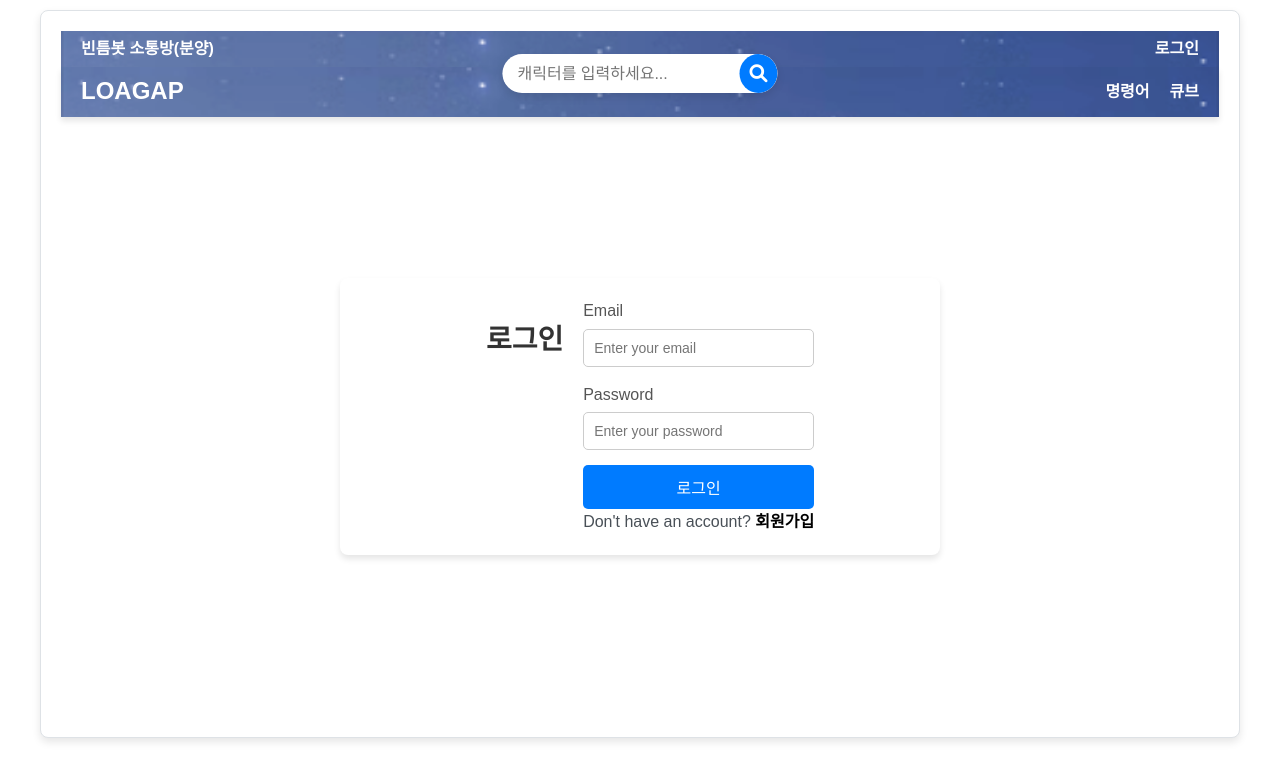
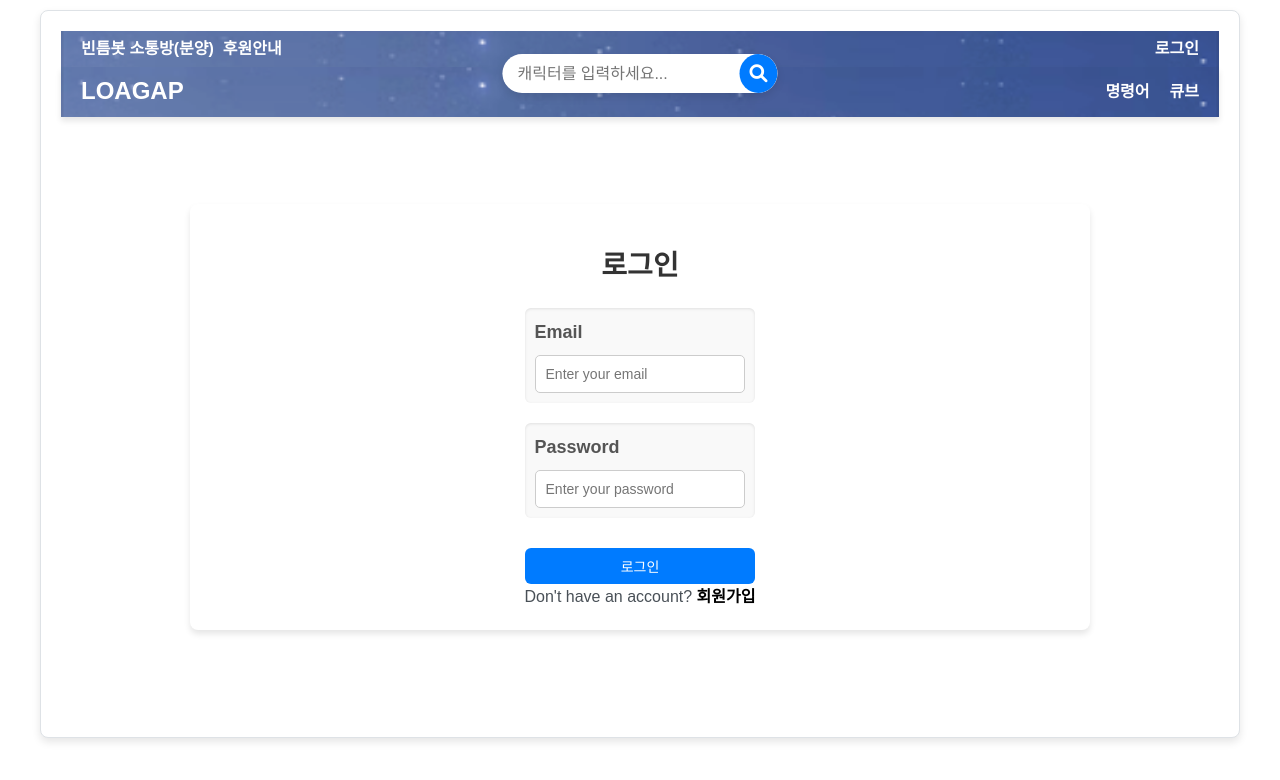
Before and after one commit to cgm97/GapBotApp, a React (Create React App) app in the folder client/: page /login in a window 1280 px wide. Shown: the top 780 px of the page. Built offline with nearby package versions, Linux system fonts and the light colour scheme; no server answers.

Commit message:
후원 추가

```diff
--- a/client/src/App.js
+++ b/client/src/App.js
@@ -17,6 +17,7 @@ import { useUserContext } from "./context/UserContext";
 import api from './utils/api'; // 설정된 Axios 인스턴스
 import MyPage from "./dom/MyPage";
 import KakaoAdFit from "./components/KakaoAdFit";
+import Donate from "./dom/Donate";
 
 function App() {
     const { login } = useUserContext(); // Context에서 login 함수 가져오기
@@ -74,6 +75,7 @@ function App() {
           <Header />
           <Routes>
             <Route path="/" element={<MainPages />} />
+            <Route path="/donate" element={<Donate />} />
             <Route path="/login" element={<div className="centered"><Login /></div>} />
             <Route path="/register" element={<div className="centered"><Register /></div>} />
             <Route path="/cmd" element={<Command />} />
--- a/client/src/components/Top.js
+++ b/client/src/components/Top.js
@@ -32,7 +32,8 @@ const Top = () => {
   return (
     <div className="top">
       <div className="container">
-        <span><a href="https://open.kakao.com/o/g6Abem1g" target="_blank" rel="noopener noreferrer">빈틈봇 소통방(분양)</a></span>
+        <span><a href="https://open.kakao.com/o/g6Abem1g" target="_blank" rel="noopener noreferrer">빈틈봇 소통방(분양)</a></span>&nbsp;&nbsp;
+        <span><Link to="/donate">후원안내</Link></span>
       </div>
 
       <div className="search-container">
--- /dev/null
+++ b/client/src/css/Donate.css
@@ -0,0 +1,175 @@
+/* 전체 컨테이너 스타일 */
+.login-container {
+    background: #ffffff;
+    padding: 20px;
+    border-radius: 8px;
+    box-shadow: 0 4px 6px rgba(0, 0, 0, 0.1);
+    max-width: 900px;
+    width: 90%; /* 작은 화면 대응 */
+    margin: 20px auto; /* 중앙 정렬 */
+    text-align: center;
+    display: flex;
+    flex-direction: column; /* 세로 정렬 */
+    align-items: center;
+}
+
+/* 제목 스타일 */
+.login-container h2 {
+    margin-bottom: 20px;
+    color: #333333;
+    font-size: 28px;
+}
+
+/* 폼 그룹 스타일 */
+.form-group {
+    margin-bottom: 20px;
+    text-align: left;
+    width: 100%;
+    max-width: 600px; /* 폼 너비 제한 */
+    padding: 10px;
+    background-color: #f9f9f9;
+    border-radius: 6px;
+    box-shadow: inset 0 1px 3px rgba(0, 0, 0, 0.1);
+}
+
+/* 레이블 스타일 */
+.form-group label {
+    display: block;
+    margin-bottom: 8px;
+    color: #555555;
+    font-weight: bold;
+    font-size: 18px;
+}
+
+/* 버튼 스타일 */
+.login-button {
+    padding: 8px 16px;
+    background-color: #007bff;
+    border: none;
+    border-radius: 6px;
+    color: #ffffff;
+    font-size: 14px;
+    cursor: pointer;
+    transition: background-color 0.3s ease, transform 0.2s ease;
+    margin-top: 10px;
+}
+
+/* 버튼 호버 효과 */
+.login-button:hover {
+    background-color: #0056b3;
+    transform: translateY(-2px); /* 살짝 위로 올라가는 효과 */
+}
+
+/* 모달 배경 스타일 */
+.modal {
+    position: fixed;
+    top: 0;
+    left: 0;
+    width: 100%;
+    height: 100%;
+    background-color: rgba(0, 0, 0, 0.5);
+    display: flex;
+    justify-content: center;
+    align-items: center;
+    z-index: 1000;
+    padding: 20px; /* 모바일 대응 여백 */
+}
+
+/* 모달 콘텐츠 스타일 */
+.modal-content {
+    background-color: white;
+    padding: 20px 30px;
+    border-radius: 12px;
+    text-align: center;
+    box-shadow: 0 4px 8px rgba(0, 0, 0, 0.2);
+    max-width: 600px;
+    width: 100%;
+    animation: fadeIn 0.3s ease-in-out;
+}
+
+/* 모달 등장 애니메이션 */
+@keyframes fadeIn {
+    from {
+        opacity: 0;
+        transform: scale(0.9);
+    }
+    to {
+        opacity: 1;
+        transform: scale(1);
+    }
+}
+
+/* 리스트 스타일 */
+.form-group ul {
+    list-style-type: none;
+    padding: 0;
+    margin: 0;
+}
+
+.form-group li {
+    margin-bottom: 8px;
+    font-size: 16px;
+    line-height: 1.5;
+    color: #444444;
+}
+
+a.special {
+    color: rgb(0, 0, 0) !important;
+    background-color: lightgray !important;
+    padding: 5px 10px !important;
+    text-decoration: none !important;
+    border-radius: 4px !important;
+}
+
+.name {
+    font-size: 16px;
+    font-weight: bold;
+    margin: 5px 0;
+    display: flex; /* 수평 정렬 */
+    align-items: center; /* 수직 중앙 정렬 */
+    gap: 8px; /* 이미지와 텍스트 사이 간격 */
+}
+
+.arkPassive-image {
+    width: 20px; /* 이미지 크기 조정 */
+    height: 20px; /* 이미지 크기 조정 */
+    vertical-align: middle; /* 텍스트와 중앙 정렬 */
+    border: none; /* 테두리 제거 */
+    outline: none; /* 포커스 시 테두리 제거 */
+    -webkit-user-drag: none; /* 드래그 방지 (선택 사항) */
+    user-select: none; /* 선택 방지 (선택 사항) */
+}
+
+/* 이미지 컨테이너 스타일 */
+.image-container {
+    display: flex; /* 가로로 나란히 배치 */
+    gap: 10px; /* 이미지 사이 간격 */
+    justify-content: center; /* 중앙 정렬 */
+    align-items: center; /* 수직 중앙 정렬 */
+    margin: 10px 0; /* 위아래 여백 */
+}
+
+/* 웹 이미지 스타일 */
+.web-image {
+    width: 100%; /* 이미지 크기 조정 */
+    height: auto; /* 비율 유지 */
+}
+
+/* 모바일 이미지 스타일 */
+.mobile-image {
+    width: 100%; /* 이미지 크기 조정 */
+    height: auto; /* 비율 유지 */
+}
+
+/* 반응형 지원 */
+@media (max-width: 600px) {
+    .login-container {
+        padding: 15px;
+    }
+    .form-group {
+        padding: 8px;
+    }
+    .modal-content {
+        padding: 15px 20px;
+    }
+}
--- a/client/src/dom/Character.js
+++ b/client/src/dom/Character.js
@@ -140,7 +140,7 @@ const Character = () => {
                     <button className="renew-button" onClick={handleRenew}>갱신하기</button>
                     <div className="character-info">
                         <p className="character-name">{profile.TITLE !== "없음" ? profile.TITLE : ""}</p>
-                        <p className="character-name">Lv.{profile.CHARACTER_LEVEL}&nbsp;{profile.NICKNAME} {profile.IS_DONATE=="Y"?<img src={donatePng} alt={"후원"} className="arkPassive-image" />:""}</p>
+                        <p className="character-name">Lv.{profile.CHARACTER_LEVEL}&nbsp;{profile.NICKNAME} {profile.IS_DONATE==="Y"?<img src={donatePng} alt={"후원"} className="arkPassive-image" />:""}</p>
                         <ul className="character-info-list">
                             <li className="character-info-item">
                                 <p className="character-info radius">직업</p>
--- /dev/null
+++ b/client/src/dom/Donate.js
@@ -0,0 +1,60 @@
+import { useState } from 'react';
+import '../css/Donate.css'; // CSS 파일 (위에서 작성한 스타일을 참조)
+import donatePng from '../img/donate/donation.png';
+import webPng from '../img/donate/web.png';
+import mobilePng from '../img/donate/mobile.png';
+export default function Donate() {
+    const [isModalOpen, setIsModalOpen] = useState(false);
+
+    const handleModalOpen = (e) => {
+        e.preventDefault();  // 폼 제출 방지
+        setIsModalOpen(true);
+    };
+
+    const handleModalClose = () => {
+        setIsModalOpen(false);
+    };
+
+    return (
+        <div className="login-container">
+            <h2>후원안내</h2>
+            <form>
+                <div className="form-group">
+                    <label>계좌이체</label>
+                    <ul>
+                        <li>은행명: 카카오뱅크</li>
+                        <li>계좌번호: 3333-24-7122428</li>
+                        <li>예금주: 최*민</li>
+                    </ul>
+                    <label>모바일 카카오페이 송금</label>
+                    <a className="special" href="https://qr.kakaopay.com/FPzrlKoeT" target="_blank" rel="noopener noreferrer">클릭</a>
+
+                </div>
+                <div className="form-group">
+                    <label>캐릭터명 후원</label>
+                    <ul>
+                        <li>
+                            캐릭터명으로 1,000원 이상 후원해주시는 분께 감사의 마음을 담아 등록된 캐릭터명에 모코코 아이콘을 부여해드립니다.
+                            <button onClick={handleModalOpen} className="login-button">예시 보기</button>
+                        </li>
+                    </ul>
+                </div>
+            </form>
+            {/* 후원 아이콘 예시 모달 */}
+            {isModalOpen && (
+                <div className="modal">
+                    <div className="modal-content">
+                        <h2>후원 아이콘 예시</h2>
+                        <p>후원자 캐릭터명에 표시될 아이콘은 아래와 같습니다.</p>
+                        <p>[캐릭터명] <img src={donatePng} alt={"후원"} className="arkPassive-image" /></p>
+                        <div className="image-container"> {/* 추가된 컨테이너 */}
+                        <img src={webPng} alt={"웹후원"} className="web-image" />
+                        <img src={mobilePng} alt={"모바일후원"} className="mobile-image" />
+                        </div>
+                        <button onClick={handleModalClose} className="login-button">닫기</button>
+                    </div>
+                </div>
+            )}
+        </div>
+    );
+}
```
Also changed, not shown: client/src/img/donate/mobile.png (added), client/src/img/donate/web.png (added).
